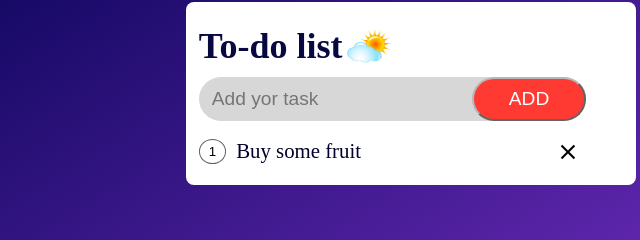
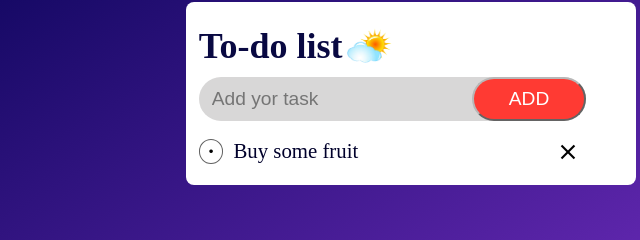
Before and after one commit to Mr-shubham1/My_To-do_List, a plain HTML site: page index.html in a window 1280 px wide. Shown: the part 60-300 px from the top of the page, 229-869 px from the left. Drawn offline with Linux system fonts and the light colour scheme.

Commit message:
Update index.html

```diff
--- a/index.html
+++ b/index.html
@@ -22,7 +22,7 @@
             <ul class="todo_list">
                 <li>
                     <div class="list_item">
-                        <button class="list_item_btn">1</button>
+                        <button class="list_item_btn">&bull;</button>
                         <p>Buy some fruit</p>
                     </div>
                     <span class="todo_list_cross">&Cross;</span>
```
